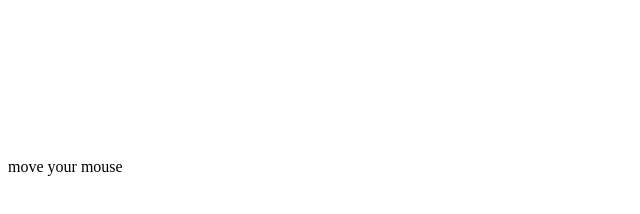
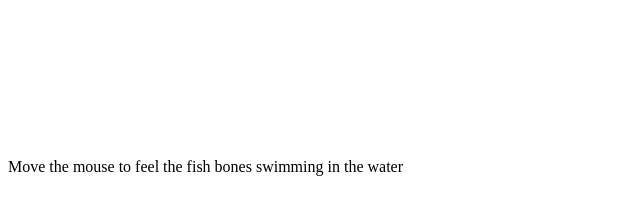
Before and after one commit to Gray-Yang/Gray-Yang-Fishbone-mouse-click-effect-UI, a plain HTML site: page fishbone.UI/index.html in a window 1280 px wide. Shown: the whole page, without its empty margins (0-640 px from the left). Drawn offline with Linux system fonts and the light colour scheme.

Commit message:
Update index.html

```diff
--- a/fishbone.UI/index.html
+++ b/fishbone.UI/index.html
@@ -1,4 +1,4 @@
 <script src="http://cdnjs.cloudflare.com/ajax/libs/dat-gui/0.5/dat.gui.min.js" type="text/javascript"></script>
 
 <canvas id="canvas"></canvas>
-<div class="title">move your mouse</div>
+<div class="title">Move the mouse to feel the fish bones swimming in the water</div>
```
